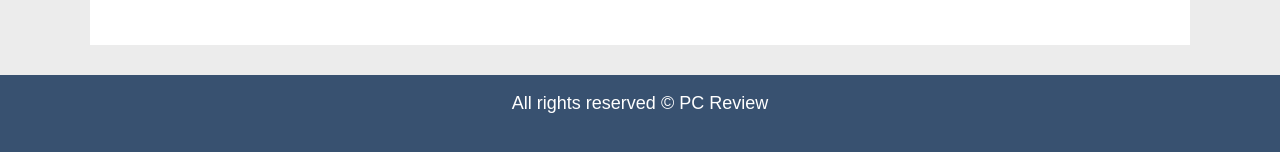
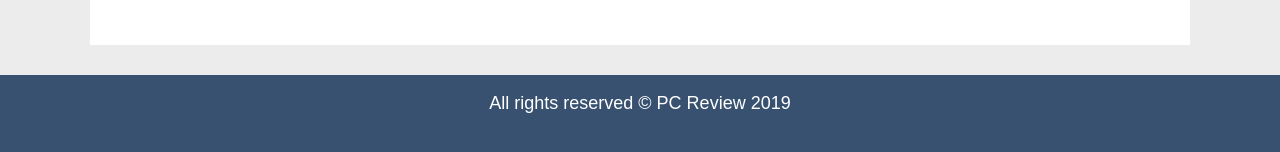
Before and after one commit to chrisbg69/chrisbg69.github.io, a Jekyll site: the page built from contacts.html, in a window 1280 px wide. Shown: the part 187-339 px from the top of the page. Built offline with Jekyll 4.4.1, drawn with Linux system fonts in a browser that asks for light colours; nearby versions of some CDN libraries.

Commit message:
update images of slider

```diff
--- a/_includes/footer.html
+++ b/_includes/footer.html
@@ -1,6 +1,6 @@
 <footer>
     <div class="footer-description">
-        <p>All rights reserved &copy; {{ site.title }}</p>
+        <p>All rights reserved &copy; {{ site.title }} 2019</p>
 
     </div>
 </footer>
--- a/assets/css/flexslider.css
+++ b/assets/css/flexslider.css
@@ -41,7 +41,7 @@
 .flexslider .slides img {
   /* width: 100%; */
   display: block;
-  max-height: 300px; /*maximum height for all slides*/
+  max-height: 500px; /*maximum height for all slides*/
     width: auto; /*proper aspect ratio of images*/
     max-width: 100%; /*maximum width for all slides*/
     margin: 0 auto; /*centering images in the container*/
```
Also changed, not shown: assets/images/2.jpg, 14 other files.
